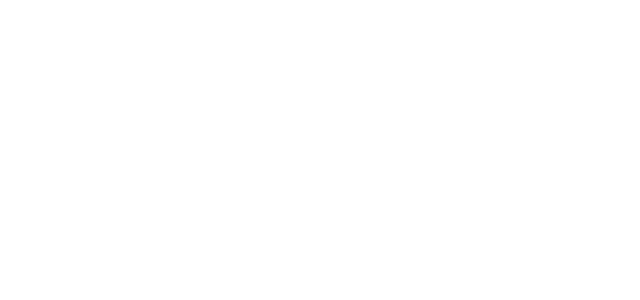
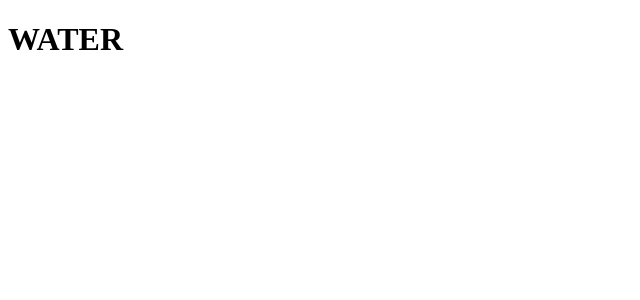
Before and after one commit to BrunoAST/pokemon-store, a React (Create React App) app: page /pokemon-list in a window 1280 px wide. Shown: the top 300 px of the page, without its empty margins (0-640 px from the left). Built offline with nearby package versions, Linux system fonts and the light colour scheme; the HTML template or start-up script is replaced by a standard one.

Commit message:
Fixing theme context

```diff
--- a/src/App.tsx
+++ b/src/App.tsx
@@ -1,15 +1,10 @@
 import React from 'react';
 import { BrowserRouter } from 'react-router-dom';
 
-import { EThemeContextOptions } from './context/enum/ThemeContextOptions';
-import ThemeProvider, { useTheme } from './context/Theme';
+import ThemeProvider from './context/Theme';
 import Routes from './routes/index';
 
 function App() {
-    const { setTheme } = useTheme();
-
-    setTheme(process.env.REACT_APP_TYPE as EThemeContextOptions);
-
     return (
         <ThemeProvider>
             <BrowserRouter>
--- a/src/context/Theme.tsx
+++ b/src/context/Theme.tsx
@@ -10,11 +10,11 @@
 const ThemeContext = createContext<ThemeContextType>({ theme: EThemeContextOptions.FIRE, setTheme: theme => console.warn('no theme provided')});
 
 const ThemeProvider: React.FC<ReactNode> = ({ children }) => {
-    const [theme, setTheme] = useState(EThemeContextOptions.FIRE);
+    const [theme, setTheme] = useState(process.env.REACT_APP_TYPE as EThemeContextOptions);
 
     return (
         <ThemeContext.Provider value={{ theme, setTheme }}>
-            { children}
+            { children }
         </ThemeContext.Provider>
     );
 }
--- a/src/shared/constants/browser-route.const.ts
+++ b/src/shared/constants/browser-route.const.ts
@@ -1,3 +1,3 @@
 export const BrowserRoute = {
-    LIST: 'pokemon-list',
+    LIST: '/pokemon-list',
 };
```
Also changed, not shown: 1 other file (tests, documents, lock files or other folders).
